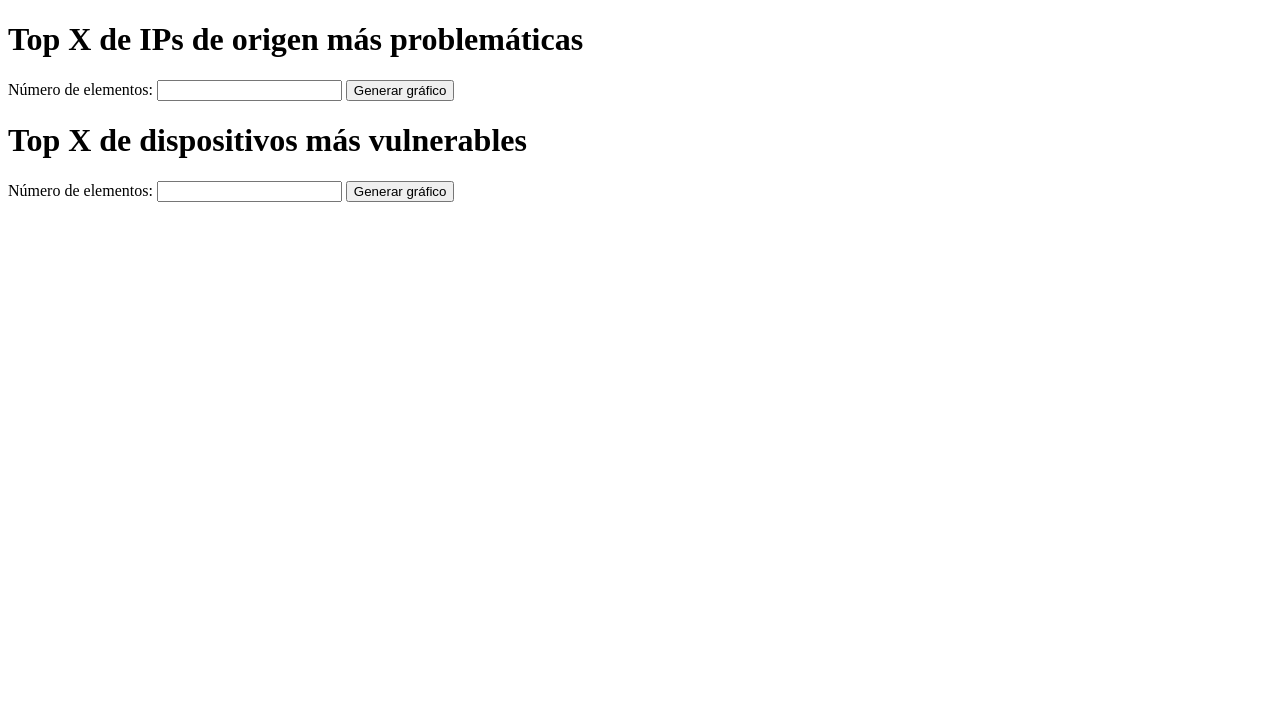
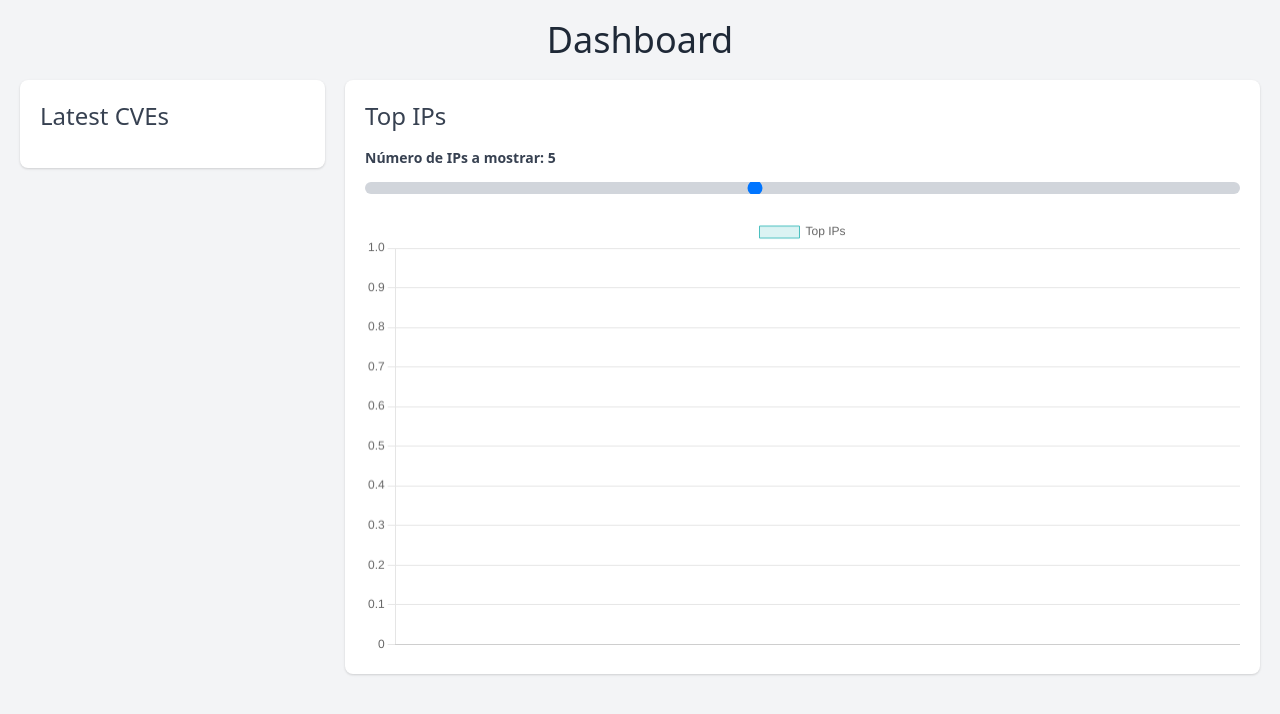
Before and after one commit to jvalserac/SSII_2, a Flask app: page / in a window 1280 px wide. Shown: the top 714 px of the page. Run offline with Flask 3, Linux system fonts and the light colour scheme; data that the repository does not hold is empty; parts of the project's set-up code (start-up, migrations or seed data) failed here and were passed over; some libraries are stand-ins or nearby versions.

Commit message:
Big update to dashboard CMI

```diff
--- a/Ejercicio1.py
+++ b/Ejercicio1.py
@@ -5,52 +5,65 @@ import io
 import pandas as pd
 import seaborn as sns
 from flask import Flask, jsonify, render_template, request
+import requests
+
+
 
 app = Flask(__name__)
 con = sqlite3.connect('database.db', check_same_thread=False)
-
 
 
 @app.route('/')
 def formulario():
     return render_template('index.html')
 
-
-@app.route('/ips', methods=['POST', 'GET'])
+@app.route('/top_ips', methods=['GET'])
 def top_ips():
-    n = int(request.form['x'])  # número de elementos a mostrar
+    n = int(request.args.get('n_ips', 5))  # Top 5 ips por defecto
     con = sqlite3.connect('database.db')
     df = pd.read_sql_query(f"SELECT origen, COUNT(*) as count FROM alertas GROUP BY origen ORDER BY count DESC LIMIT {n}", con)
     con.close()
-    ips = df['origen'].tolist()
-    counts = df['count'].tolist()
+    top_ips = df.to_dict(orient='records')
+    return jsonify(top_ips=top_ips)
 
-    # Crear gráfico de barras
-    sns.set_style("whitegrid")
+@app.route('/top_devices', methods=['GET'])
+def top_devices():
+    n = int(request.args.get('n_devices', 10))  # Top 10 devices by default
+    con = sqlite3.connect('database.db')
+    dispositivos = pd.read_sql_query("SELECT * FROM dispositivos", con)
+    analisis = pd.read_sql_query("SELECT * FROM analisis", con)
+    merge = pd.merge(dispositivos, analisis, on='ip')
+    vuln = analisis[['servicios_inseguros', 'vulnerabilidades_detectadas']]
+    vuln['suma_vuln'] = vuln['servicios_inseguros'] + vuln['vulnerabilidades_detectadas']
+    vuln_dispositivo = pd.concat([merge['ip'], vuln['suma_vuln']], axis=1)
+    vuln_dispositivo_agrupado = vuln_dispositivo.groupby('ip').sum().reset_index()
+    vuln_dispositivo_ordenado = vuln_dispositivo_agrupado.sort_values(by='suma_vuln', ascending=False)
+    top_devices = vuln_dispositivo_ordenado.head(n)
+    top_devices = top_devices[['ip', 'suma_vuln']]
+    con.close()
 
-    # crear figura y ejes
-    fig, ax = plt.subplots(figsize=(8, 6))
+    top_devices_list = top_devices.to_dict(orient='records')
 
-    # barras horizontales en colores alternos
-    colors = ['#FF5733', '#C70039', '#900C3F', '#581845', '#FFC300']
-    for i, (ip, count) in enumerate(zip(ips, counts)):
-        ax.bar(i, count, color=colors[i % len(colors)], edgecolor='black', alpha=0.8)
+    top_devices_dict = {'ip': top_devices['ip'].tolist(), 'suma_vuln': top_devices['suma_vuln'].tolist()}
 
-    # ajustar posición y etiquetas en eje x
-    ax.set_xticks(range(len(ips)))
-    ax.set_xticklabels(ips)
-    plt.xticks(rotation=15)
-
-    # Convertir gráfico en formato base64 para mostrar en la plantilla
-    buf = io.BytesIO()
-    plt.savefig(buf, format='png')
-    buf.seek(0)
-    buffer = b''.join(buf)
-    graph = base64.b64encode(buffer).decode('utf-8')
-
-    return render_template('grafico.html', ips=ips, counts=counts, graph=graph, n=n)
+    return jsonify(top_devices=top_devices_dict)
 
 
+@app.route('/latest_cves', methods=['GET'])
+def latest_cves():
+    url = 'https://cve.circl.lu/api/last'
+    response = requests.get(url)
+    if response.status_code == 200:
+        cves = response.json()[:10] # Sólo los 10 últimos
+        cves_data = []
+        for cve in cves:
+            cve_data = {
+                'id': cve['id']
+            }
+            cves_data.append(cve_data)
+        return jsonify(cves=cves_data)
+    else:
+        return jsonify(error='Error al conseguir datos de https://cve.circl.lu/api/last')
 
 
 if __name__ == '__main__':
--- a/templates/index.html
+++ b/templates/index.html
@@ -1,25 +1,109 @@
 <!DOCTYPE html>
 <html>
   <head>
-    <title>Grafico de barras</title>
+    <title>Dashboard</title>
+    <script src="https://cdn.jsdelivr.net/npm/chart.js"></script>
+    <script src="https://cdnjs.cloudflare.com/ajax/libs/axios/0.21.1/axios.min.js"></script>
+    <link href="https://cdn.jsdelivr.net/npm/tailwindcss@2.2.16/dist/tailwind.min.css" rel="stylesheet">
   </head>
-  <body>
-    <div>
-      <h1>Top X de IPs de origen más problemáticas</h1>
-      <form action="/ips" method="post">
-        <label for="x">Número de elementos:</label>
-        <input type="text" name="x" id="x">
-        <input type="submit" value="Generar gráfico">
-      </form>
+  <body class="bg-gray-100">
+    <div class="container mx-auto p-5">
+      <h1 class="text-4xl mb-5 text-center text-gray-800">Dashboard</h1>
+      <div class="flex flex-wrap lg:flex-nowrap">
+        <div class="w-full lg:w-1/4 lg:mr-5 mb-4">
+          <div class="bg-white rounded-lg shadow p-5">
+            <h2 class="text-2xl mb-4 text-gray-700">Latest CVEs</h2>
+            <ul id="latest_cves_list" class="list-disc list-inside truncate"></ul>
+          </div>
+        </div>
+        <div class="w-full lg:w-3/4 mb-4">
+          <div class="bg-white rounded-lg shadow p-5">
+            <h2 class="text-2xl mb-4 text-gray-700">Top IPs</h2>
+            <!-- Slider para seleccionar el número de elementos a mostrar -->
+            <div class="my-4">
+              <label for="num_ips" class="block text-gray-700 text-sm font-bold mb-2">Número de IPs a mostrar: <span id="num_ips_val">5</span>
+              </label>
+              <input type="range" id="num_ips" name="num_ips" min="1" max="10" value="5" class="slider bg-gray-300 appearance-none h-3 rounded-full w-full overflow-hidden cursor-pointer">
+            </div>
+            <canvas id="top_ips_chart"></canvas>
+          </div>
+        </div>
+      </div>
     </div>
-    <div>
-      <h1>Top X de dispositivos más vulnerables</h1>
-      <form action="/devices" method="post">
-        <label for="x">Número de elementos:</label>
-        <input type="text" name="nDevices" id="nDevices">
-        <input type="submit" value="Generar gráfico">
-      </form>
-    </div>
+    <script>
+      var chart;
 
+      function updateTopIps(n_ips) {
+        axios.get('/top_ips', {
+          params: {
+            n_ips: n_ips
+          }
+        }).then(function(response) {
+          chart.data.labels = response.data.top_ips.map(function(ip) {
+            return ip.origen;
+          });
+          chart.data.datasets[0].data = response.data.top_ips.map(function(ip) {
+            return ip.count;
+          });
+          chart.update();
+        }).catch(function(error) {
+          console.log(error);
+        });
+      }
+
+      function updateLatestCVEs() {
+        axios.get('/latest_cves').then(function(response) {
+          var cveList = response.data.cves.map(function(cve) {
+            var cveLink = 'https://cve.mitre.org/cgi-bin/cvename.cgi?name=' + cve.id;
+            return ' <li> <a target = "_blank" href = "' + cveLink + '" > ' + cve.id + ' </a> </li>';
+          });
+          document.getElementById('latest_cves_list').innerHTML = cveList.join('');
+        }).catch(function(error) {
+          console.log(error);
+        });
+      }
+      var slider = document.getElementById('num_ips');
+      var output = document.getElementById('num_ips_val');
+      slider.addEventListener('input', function(e) {
+        output.textContent = e.target.value;
+        updateTopIps(e.target.value);
+      });
+      setInterval(function() {
+        var n_ips = slider.value;
+        updateTopIps(n_ips);
+        updateLatestCVEs();
+      }, 30000); //5 mins
+
+      axios.get('/top_ips').then(function(response) {
+        var ctx = document.getElementById('top_ips_chart').getContext('2d');
+        chart = new Chart(ctx, {
+          type: 'bar',
+          data: {
+            labels: response.data.top_ips.map(function(ip) {
+              return ip.origen;
+            }),
+            datasets: [{
+              label: 'Top IPs',
+              data: response.data.top_ips.map(function(ip) {
+                return ip.count;
+              }),
+              backgroundColor: 'rgba(75, 192, 192, 0.2)',
+              borderColor: 'rgba(75, 192, 192, 1)',
+              borderWidth: 1
+            }]
+          },
+          options: {
+            scales: {
+              y: {
+                beginAtZero: true
+              }
+            }
+          }
+        });
+      }).catch(function(error) {
+        console.log(error);
+      });
+      updateLatestCVEs()
+    </script>
   </body>
 </html>
```
Also changed, not shown: templates/grafico.html (deleted, +0 -12 lines).
